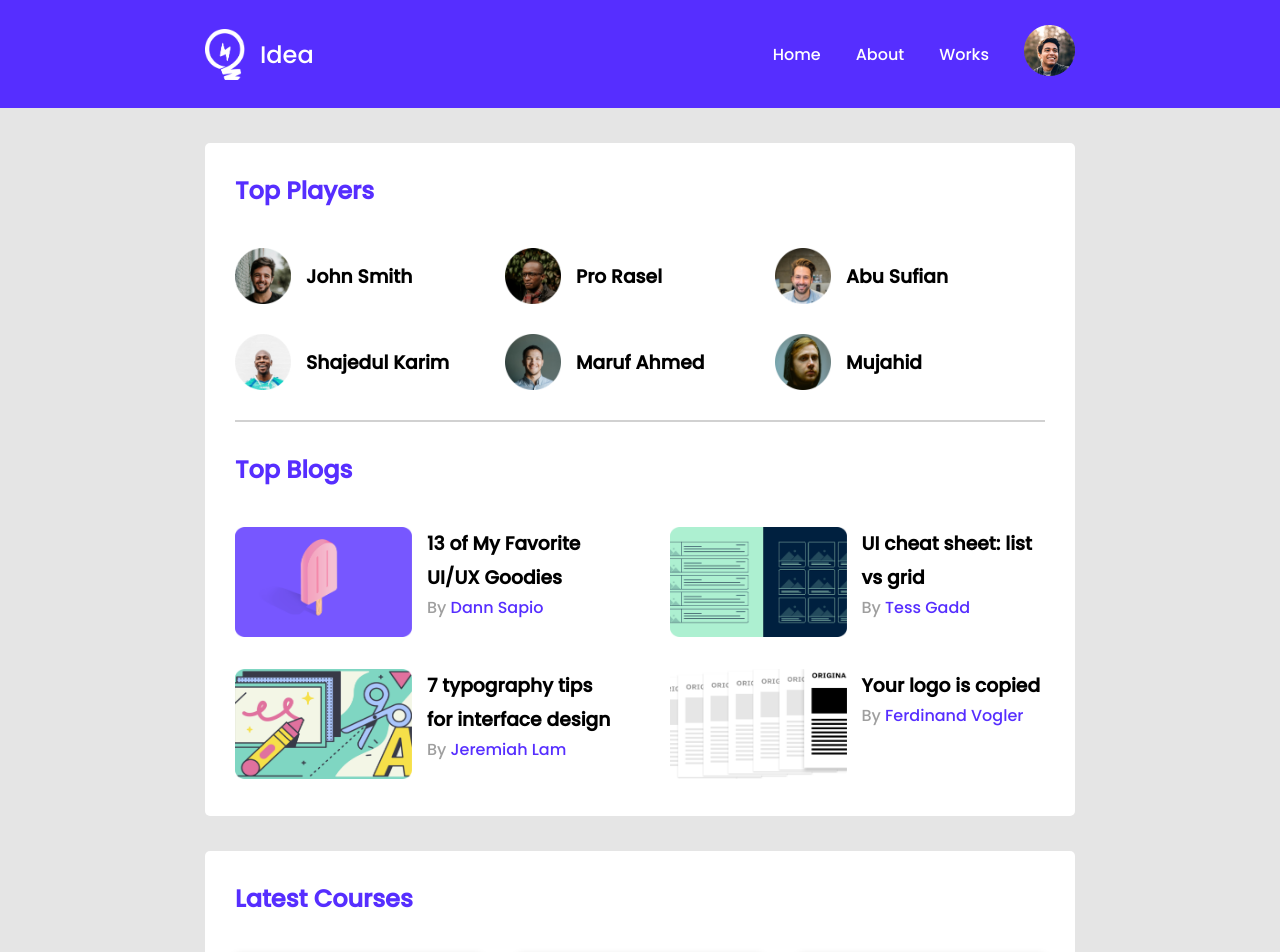
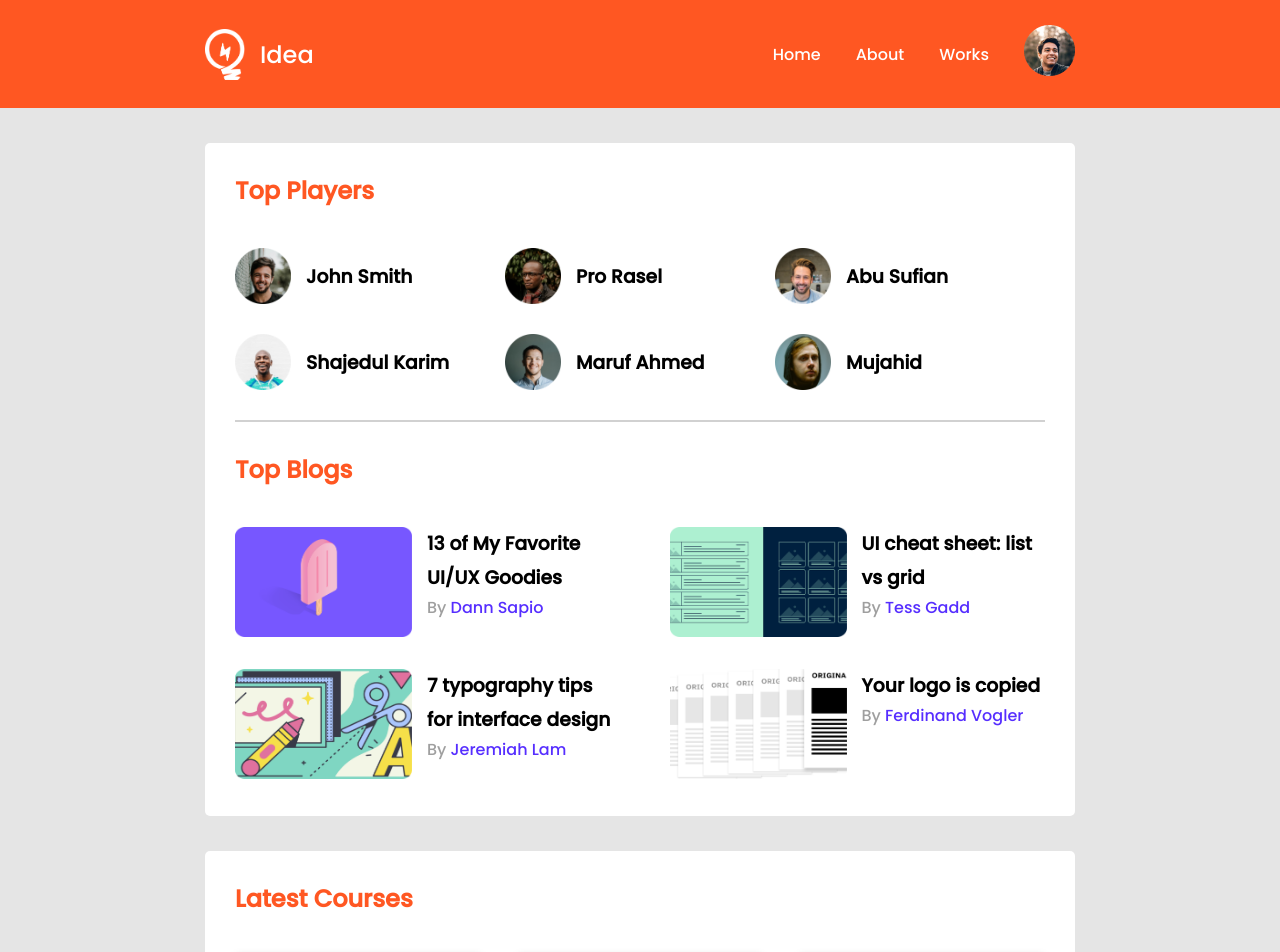
Before and after one commit to azizulwd/learder-board, a plain HTML site: page index.html in a window 1280 px wide. Shown: the top 952 px of the page. Drawn offline with Linux system fonts and the light colour scheme.

Commit message:
change primary color

```diff
--- a/index.html
+++ b/index.html
@@ -19,7 +19,7 @@
 <!-- ====================
     Header-area
 ==================== -->
-<header class="header secMargin">
+<header class="header secMargin" id="header">
     <nav class="navigation container">
         <div class="logo flex">
             <img src="images/icons/logo.png" alt="main-logo">
@@ -41,7 +41,7 @@
     ==================== -->
     <section class="top_area container container_style secMargin">
         <div class="top_players">
-            <h2 class="sub_title">Top Players</h2>
+            <h2 class="sub_title" id="top_player">Top Players</h2>
             <div class="players">
                 <div class="player flex">
                     <img src="images/players/player-1.png" alt="">
@@ -71,7 +71,7 @@
         </div>
         <hr>
         <div class="top_blogs">
-            <h2 class="sub_title">Top Blogs</h2>
+            <h2 class="sub_title" id="top_Blogs">Top Blogs</h2>
             <div class="blogs">
                 <div class="blog flex">
                     <div class="blog_thumbnail">
@@ -117,7 +117,7 @@
         top-area
     ==================== -->
     <section class="latest_courses container container_style secMargin">
-        <h2 class="sub_title">Latest Courses</h2>
+        <h2 class="sub_title" id="latest_course">Latest Courses</h2>
         <div class="courses">
             <div class="course">
                 <div class="course_banner">
@@ -183,5 +183,9 @@
     </section>
 </main>
 
+
+
+<!-- Custom JS -->
+<script src="index.js"></script>
 </body>
 </html>
--- /dev/null
+++ b/index.js
@@ -0,0 +1,12 @@
+// Change subtitle color
+function subTitleColor(titleId){
+    let subTitle = document.getElementById(titleId);
+    subTitle.style.color = "#ff5722";
+}
+
+subTitleColor("top_player");
+subTitleColor("top_Blogs");
+subTitleColor("latest_course");
+
+let headerBg = document.getElementById("header");
+headerBg.style.backgroundColor = "#ff5722";
```
